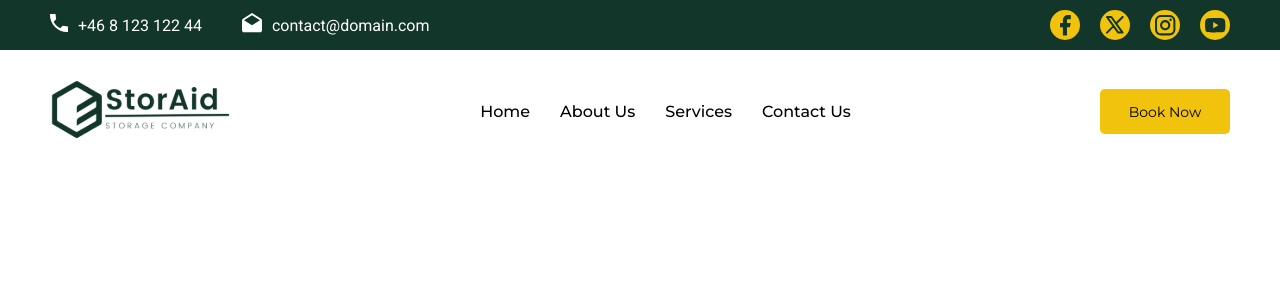
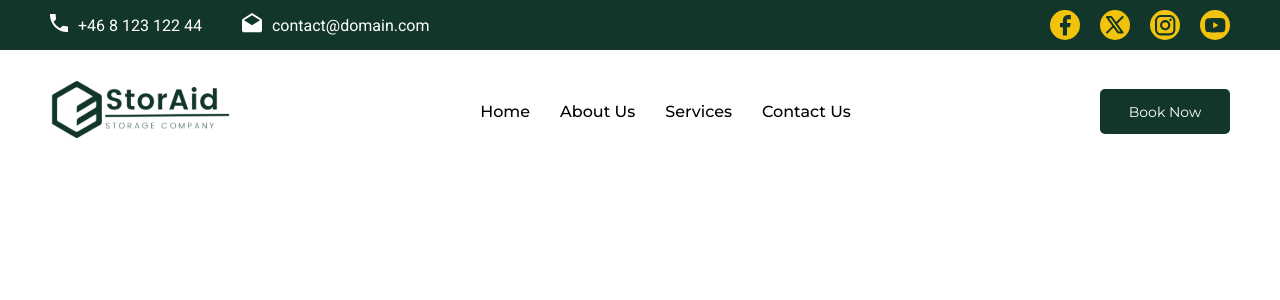
Before and after one commit to ChristofferRiquelme/storaid-project, a React (Vite) app: page / in a window 1280 px wide. In both pictures the pointer is over the element "Book Now". Shown: the top 300 px of the page. Built offline with nearby package versions, Linux system fonts and the light colour scheme.

Commit message:
Updated hover on primary button component

```diff
--- a/src/index.css
+++ b/src/index.css
@@ -22,6 +22,14 @@
     font-family: "Montserrat", sans-serif;
     font-weight: 400;
     font-size: 0.875rem;
+  }
+
+  &:hover {
+    background-color: #12372A;
+  }
+
+  &:hover a {
+    color: white;
   }
 }
 
```
